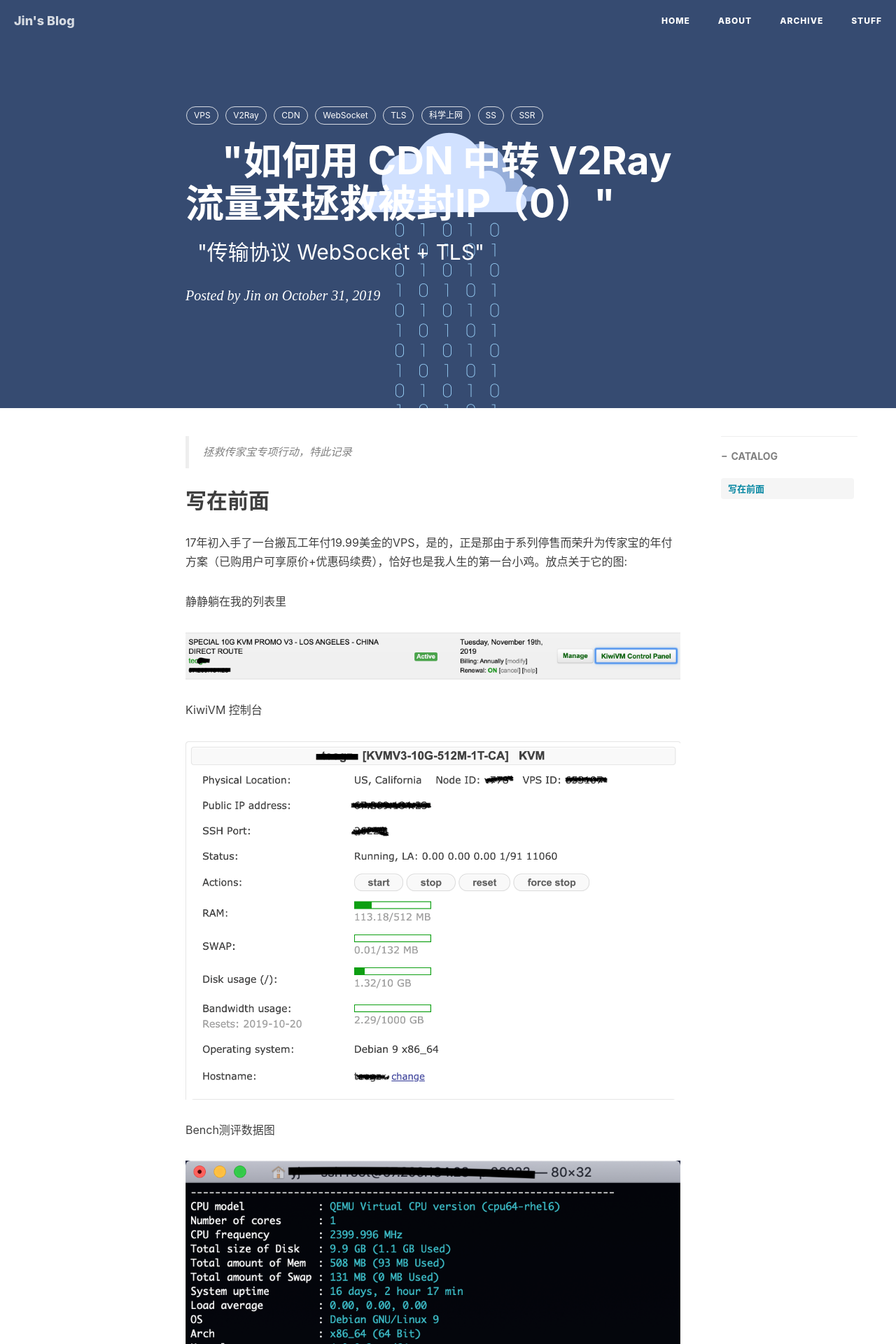
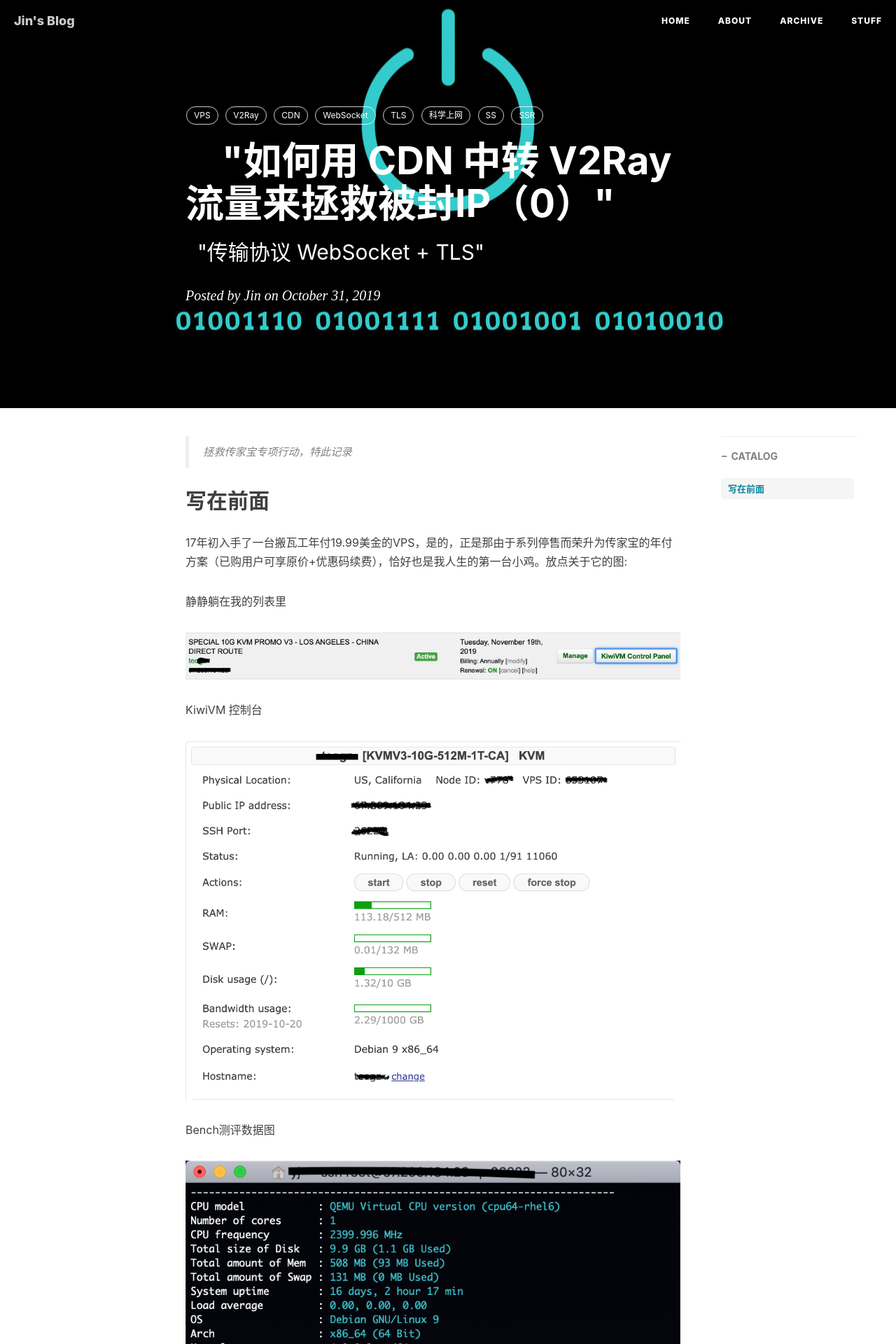
Before and after one commit to yanxxjin/yanxxjin.github.io, a Jekyll site: the page built from _posts/2019-10-31-cdn-tls-ws.md, in a window 1280 px wide. Shown: the top 1920 px of the page at 70% size. Built offline with Jekyll 4.4.1, drawn with Linux system fonts in a browser that asks for light colours; nearby versions of some CDN libraries; comment, search, counter and statistics services are not loaded.

Commit message:
Update 2019-10-31-cdn-tls-ws.md

```diff
--- a/_posts/2019-10-31-cdn-tls-ws.md
+++ b/_posts/2019-10-31-cdn-tls-ws.md
@@ -4,7 +4,7 @@ title: "\_ \_  \"如何用 CDN 中转 V2Ray 流量来拯救被封IP（0）\""
 subtitle: "\_ \"传输协议 WebSocket + TLS\""
 date: "\_ \_ \_ 2019-10-31 16:23:41"
 author: Jin
-header-img: img/2header.png
+header-img: img/homebtn.jpg
 catalog: true
 tags:
   - VPS
```
